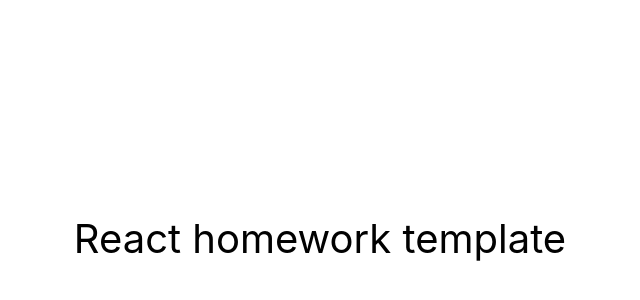
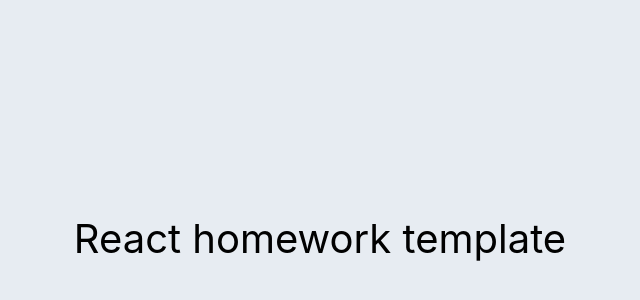
Before and after one commit to SalOne22/goit-react-hw-01-components, a React (Create React App) app: page / in a window 1280 px wide. Shown: the part 162-462 px from the top of the page, without its empty margins (320-960 px from the left). Built offline with nearby package versions, Linux system fonts and the light colour scheme.

Commit message:
Added variables and reset to index.css

```diff
--- a/src/index.css
+++ b/src/index.css
@@ -1,4 +1,21 @@
 @import-normalize; /* bring in normalize.css styles */
+
+:root {
+  --bg-color: #e7ecf2;
+
+  --white-color: #ffffff;
+  --flour-white-color: #f3f6f9;
+  --light-gray-color: #e8ecf2;
+
+  --title-text-color: #344050;
+  --sub-text-color: #788888;
+}
+
+*,
+*::after,
+*::before {
+  box-sizing: border-box;
+}
 
 body {
   margin: 0;
@@ -7,9 +24,27 @@ body {
     sans-serif;
   -webkit-font-smoothing: antialiased;
   -moz-osx-font-smoothing: grayscale;
+  background-color: var(--bg-color);
 }
 
 code {
   font-family: source-code-pro, Menlo, Monaco, Consolas, 'Courier New',
     monospace;
 }
+
+h1,
+h2,
+h3,
+h4,
+h5,
+h6,
+p {
+  margin: 0;
+}
+
+ul,
+ol {
+  margin: 0;
+  padding: 0;
+  list-style: none;
+}
```
